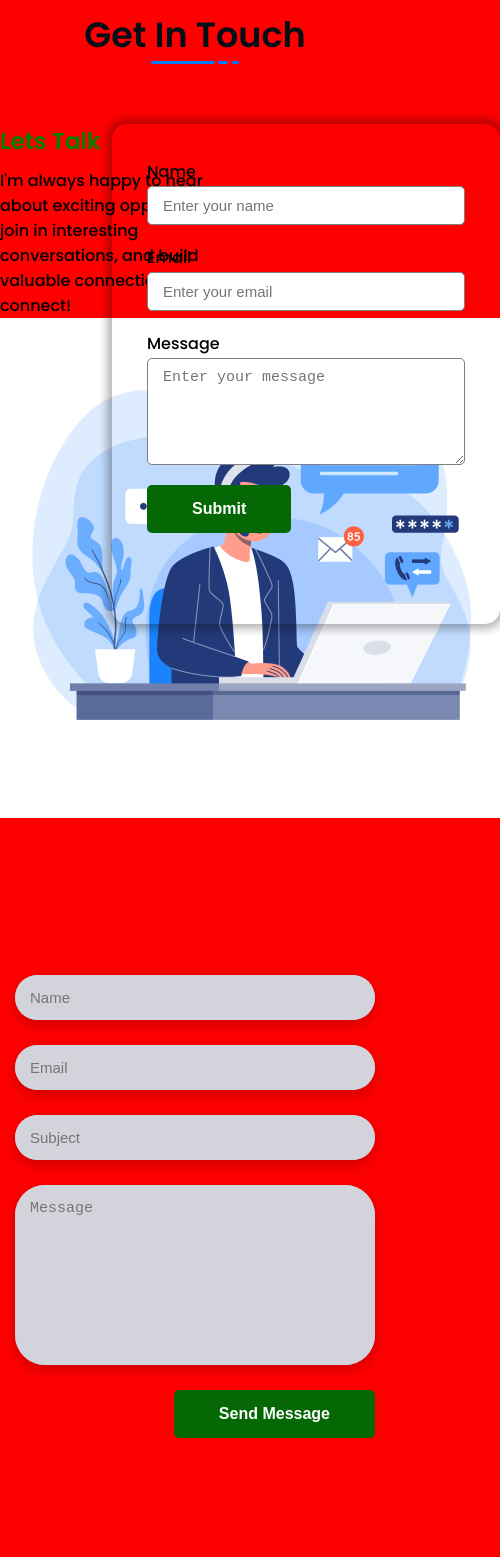
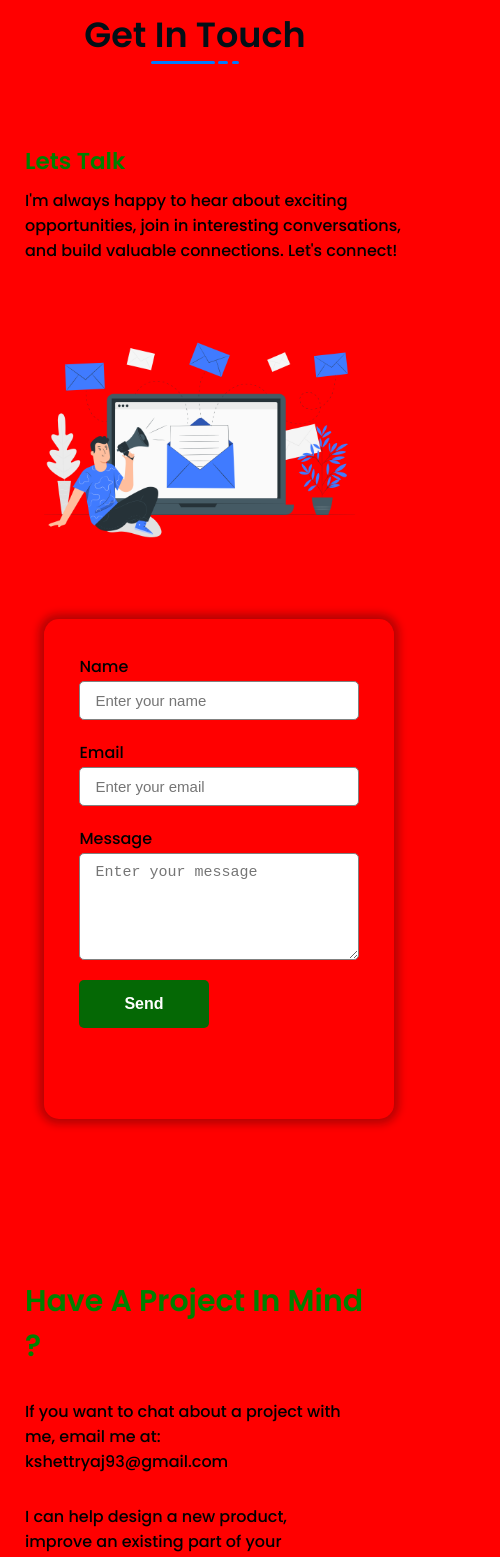
Before and after one commit to Ajkce/Portfolio, a React (Create React App) app: page / in a window 390 px wide. Shown: the part 8260-9817 px from the top of the page, 500 px wide, since content can reach past the window. Built offline with nearby package versions, Linux system fonts and the light colour scheme; the HTML template or start-up script is replaced by a standard one; a web font is replaced by a local one.

Commit message:
Sending message via email

```diff
--- a/package.json
+++ b/package.json
@@ -3,6 +3,7 @@
   "version": "0.1.0",
   "private": true,
   "dependencies": {
+    "@emailjs/browser": "^3.11.0",
     "@emotion/react": "^11.10.4",
     "@emotion/styled": "^11.10.4",
     "@fortawesome/fontawesome-free": "^6.2.0",
@@ -17,12 +18,15 @@
     "animate.css": "^4.1.1",
     "gsap": "^3.10.4",
     "lottie-react": "^2.4.0",
+    "lucide": "^0.292.0",
     "node-sass": "^8.0.0",
     "react": "^18.2.0",
     "react-dom": "^18.2.0",
     "react-hook-form": "^7.47.0",
     "react-scripts": "5.0.1",
     "react-scroll": "^1.8.7",
+    "react-spinners": "^0.13.8",
+    "react-toastify": "^9.1.3",
     "web-vitals": "^2.1.4"
   },
   "scripts": {
--- a/src/App.js
+++ b/src/App.js
@@ -12,6 +12,8 @@ import { ScrollTrigger } from "gsap/all";
 import { gsap } from "gsap";
 import Loader from "./Components/Loader/loader.jsx";
 import Connect from "./Components/connect/Connect";
+import { ToastContainer, toast } from "react-toastify";
+import "react-toastify/dist/ReactToastify.css";
 
 function App() {
   const [loading, setloading] = useState(false);
@@ -27,6 +29,7 @@ function App() {
     </div>
   ) : (
     <div className="App">
+
       <div className="landing">
         <div className="landing-bg">
           <Navbar />
--- a/src/Components/Contact/Contact.jsx
+++ b/src/Components/Contact/Contact.jsx
@@ -6,6 +6,7 @@ import EmailIcon from "@mui/icons-material/Email";
 import { gsap } from "gsap";
 import { ScrollTrigger } from "gsap/all";
 import Connect from "../connect/Connect";
+import Talk from "../talk/Talk";
 
 function Contact() {
   gsap.registerPlugin(ScrollTrigger);
@@ -73,66 +74,14 @@ function Contact() {
             </ul>
           </div>
         </div>
+
+        {/* Contact Form */}
         <div className="row contact-info">
           <Connect></Connect>
         </div>
 
-        {/* COntact Form */}
-        <div className="row">
-          <div className="contact-form">
-            <form action="">
-              <div className="row">
-                <div className="w-50">
-                  <div className="input-group">
-                    <input
-                      type="text"
-                      placeholder="Name"
-                      className="input-control"
-                      name=""
-                      id=""
-                    />
-                  </div>
-                  <div className="input-group">
-                    <input
-                      type="email"
-                      placeholder="Email"
-                      className="input-control"
-                      name=""
-                      id=""
-                    />
-                  </div>
-                  <div className="input-group">
-                    <input
-                      type="text"
-                      placeholder="Subject"
-                      className="input-control"
-                      name=""
-                      id=""
-                    />
-                  </div>
-                </div>
-                <div className="w-50">
-                  <div className="input-group">
-                    <textarea
-                      name=""
-                      className="input-control"
-                      placeholder="Message"
-                      id=""
-                      cols="30"
-                      rows="10"
-                    ></textarea>
-                  </div>
-                </div>
-              </div>
-              <div className="row">
-                <div className="submit-btn">
-                  <button type="submit" className="btn green-btn">
-                    Send Message
-                  </button>
-                </div>
-              </div>
-            </form>
-          </div>
+        <div className="project">
+          <Talk></Talk>
         </div>
       </div>
     </section>
--- a/src/Components/Contact/Contact.scss
+++ b/src/Components/Contact/Contact.scss
@@ -1,5 +1,6 @@
 .contact-section {
   margin: 200px 0;
+  padding: 0 25px;
   .contact-info {
     color: black;
 
--- a/src/Components/connect/Connect.jsx
+++ b/src/Components/connect/Connect.jsx
@@ -1,16 +1,69 @@
-import React from "react";
+import React, { useRef, useState } from "react";
 import "./conect.scss";
-import connectImg from "../../img/contact.jpg";
+import connectImg from "../../img/email.png";
 import { useForm } from "react-hook-form";
+import emailjs from "@emailjs/browser";
+import { ClipLoader } from "react-spinners";
+import { ToastContainer, toast } from "react-toastify";
 
 const Connect = () => {
+  const form = useRef();
+  const [isSent, setIsSent] = useState(false);
+  const [isLoading, setIsLoading] = useState(false);
+
   const {
     register,
     handleSubmit,
     watch,
+    resetField,
     formState: { errors },
   } = useForm();
-  const onSubmit = (data) => console.log(data);
+  const onSubmit = (data) => {
+    setIsLoading(true);
+    return emailjs
+      .sendForm(
+        "service_iioz6y9",
+        "template_3ylmmfi",
+        form.current,
+        "AZb8hKLsB7O86I2wP"
+      )
+      .then(
+        (result) => {
+          setIsLoading(false);
+          setIsSent(true);
+          console.log(result.text);
+          resetField();
+          toast.success(
+            "Message Sent Sucessfully, I will get back to you shortly",
+            {
+              position: "top-center",
+              autoClose: 5000,
+              hideProgressBar: false,
+              closeOnClick: true,
+              pauseOnHover: true,
+              draggable: true,
+              progress: undefined,
+              theme: "light",
+            }
+          );
+        },
+        (error) => {
+          setIsLoading(false);
+          resetField();
+          toast.error("Oops! Something went wrong please try again", {
+            position: "top-center",
+            autoClose: 5000,
+            hideProgressBar: false,
+            closeOnClick: true,
+            pauseOnHover: true,
+            draggable: true,
+            progress: undefined,
+            theme: "light",
+          });
+          console.log(error.text);
+        }
+      );
+  };
   return (
     <div className="row connect-section">
       <div className="info">
@@ -26,7 +79,7 @@ const Connect = () => {
       </div>
       <div className="form">
         <div className="form-content">
-          <form onSubmit={handleSubmit(onSubmit)}>
+          <form onSubmit={handleSubmit(onSubmit)} ref={form}>
             {/* register your input into the hook by invoking the "register" function */}
             <div className="form-section">
               <label htmlFor="name">Name</label>
@@ -43,6 +96,7 @@ const Connect = () => {
 
             {/* include validation with required or other standard HTML validation rules */}
             <div className="form-section">
+              <ToastContainer />
               <label htmlFor="email">Email</label>
               <input
                 type="email"
@@ -65,7 +119,15 @@ const Connect = () => {
               ></textarea>
               {errors.message && <span>Please enter your message</span>}
             </div>
-            <input type="submit" className="btn green-btn" />
+            <button type="submit" className="btn green-btn" disabled={isSent}>
+              {isLoading ? (
+                <ClipLoader size={15} color="white" />
+              ) : isSent ? (
+                "Sent"
+              ) : (
+                "Send"
+              )}
+            </button>
           </form>
         </div>
       </div>
--- a/src/Components/connect/conect.scss
+++ b/src/Components/connect/conect.scss
@@ -1,6 +1,7 @@
 .connect-section {
   color: black;
-  margin-top: 30px;
+  margin-top: 50px;
+
   .info {
     width: 50%;
     h3 {
@@ -17,7 +18,7 @@
 
     .form-content {
       height: 500px;
-      width: 500px;
+      width: 90%;
       box-shadow: 0px 0px 9px 5px rgba(10, 10, 10, 0.3);
       border-radius: 15px;
       padding: 35px;
@@ -74,7 +75,22 @@
     }
   }
   img {
-    width: 500px;
-    height: 500px;
+    width: 90%;
   }
 }
+
+@media (max-width: 862px) {
+  .connect-section {
+    flex-direction: column;
+    .info {
+      width: 100%;
+      img {
+        width: 90%;
+      }
+    }
+    .form {
+      width: 100%;
+      justify-content: center;
+    }
+  }
+}
```
Also changed, not shown: src/img/email.png (added), 1 other file (tests, documents, lock files or other folders).
